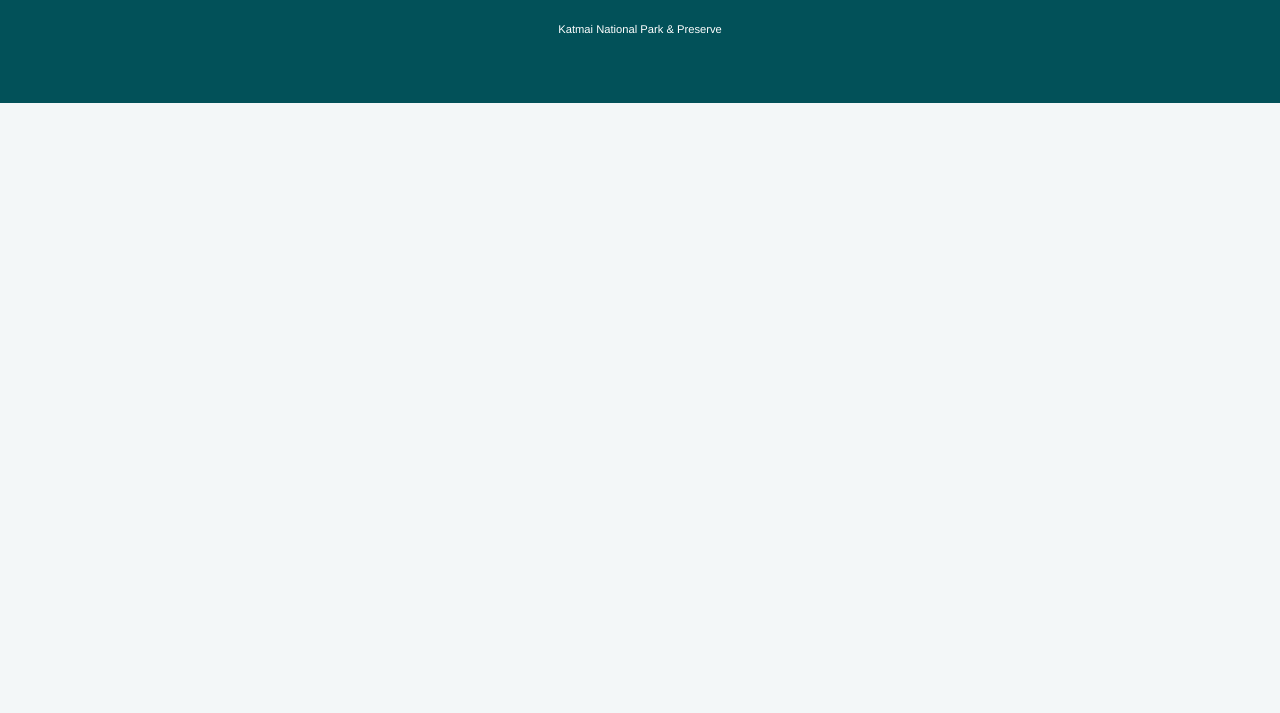
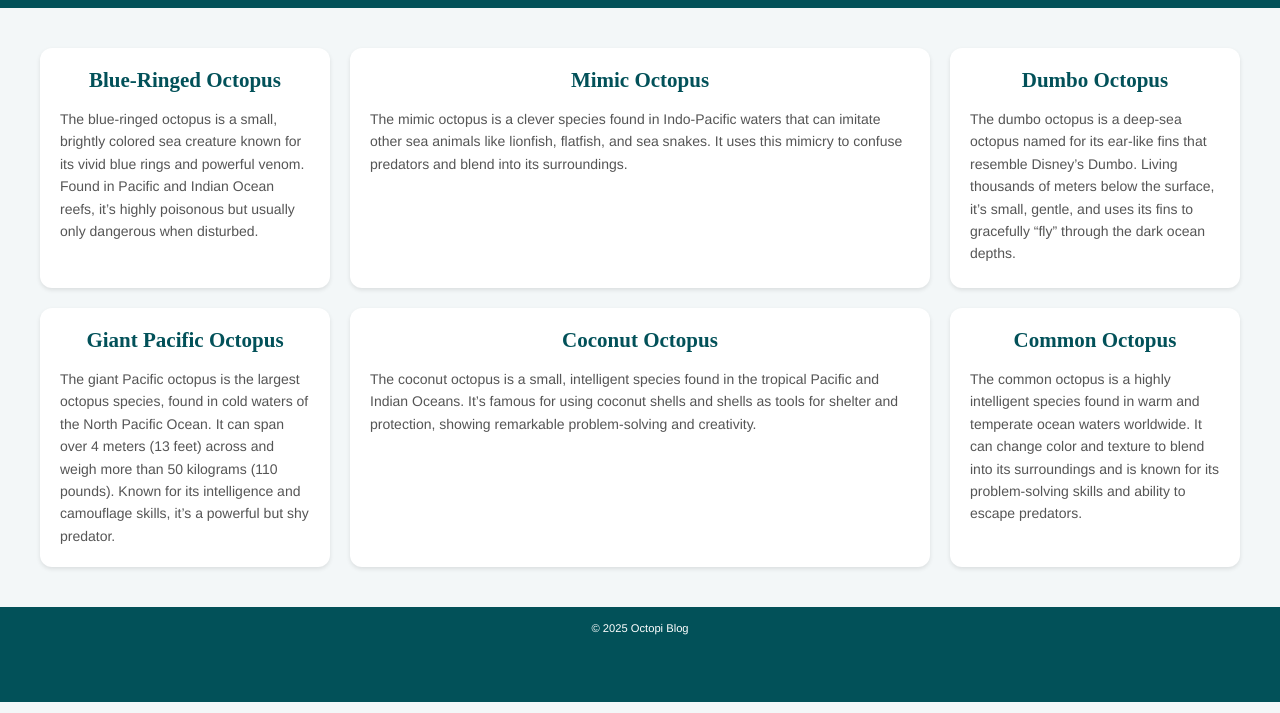
Before and after one commit to TreJpg/EX-14, a plain HTML site: page index.html in a window 1280 px wide. Shown: the part 87-800 px from the top of the page. Drawn offline with Linux system fonts and the light colour scheme; a web font is replaced by a local one.

Commit message:
inserted cards for octopi and input basic style.css for hover and headers and cards

```diff
--- a/index.html
+++ b/index.html
@@ -5,36 +5,54 @@
     <meta name="viewport" content="width=device-width, initial-scale=1" />
     <link rel="icon" href="https://github.com/favicon.ico" />
 
-    <title>Fat Bear Week</title>
+    <title>Octopus Observatory</title>
     <meta
       name="description"
-      content="Blog about fat bears in the National Parks"
+      content="Blog about different types of octopi"
     />
     <meta name="robots" content="index,follow" />
-    <meta property="og:title" content="Fat Bear Week" />
+    <meta property="og:title" content="Octopus Observatory" />
     <meta property="og:type" content="website" />
     <meta property="og:url" content="https://github.com/" />
     <meta name="twitter:card" content="summary" />
 
-    <!-- Import the webpage's stylesheet -->
+
     <link rel="stylesheet" href="style.css" />
     <link rel="stylesheet" href="https://use.typekit.net/pqm7wik.css">
   </head>
   <body>
     <header>
-        <p class="navLogo">Fat Bear Week</p>
+        <p class="navLogo">octopus</p>
     </header>
     <main>
-      <div class="bear"></div>
-      <div class="bear"></div>
-      <div class="bear"></div>
-      <div class="bear"></div>
-      <div class="bear"></div>
-      <div class="bear"></div>
+      <div class="octopus">
+        <h3>Blue-Ringed Octopus</h3>
+        <p>The blue-ringed octopus is a small, brightly colored sea creature known for its vivid blue rings and powerful venom. Found in Pacific and Indian Ocean reefs, it’s highly poisonous but usually only dangerous when disturbed.</p>
+      </div>
+      <div class="octopus">
+        <h3>Mimic Octopus</h3>
+        <p>The mimic octopus is a clever species found in Indo-Pacific waters that can imitate other sea animals like lionfish, flatfish, and sea snakes. It uses this mimicry to confuse predators and blend into its surroundings.</p>
+      </div>
+      <div class="octopus">
+        <h3>Dumbo Octopus</h3>
+        <p>The dumbo octopus is a deep-sea octopus named for its ear-like fins that resemble Disney’s Dumbo. Living thousands of meters below the surface, it’s small, gentle, and uses its fins to gracefully “fly” through the dark ocean depths.</p>
+      </div>
+      <div class="octopus">
+        <h3>Giant Pacific Octopus</h3>
+        <p>The giant Pacific octopus is the largest octopus species, found in cold waters of the North Pacific Ocean. It can span over 4 meters (13 feet) across and weigh more than 50 kilograms (110 pounds). Known for its intelligence and camouflage skills, it’s a powerful but shy predator.</p>
+      </div>
+      <div class="octopus">
+        <h3>Coconut Octopus</h3>
+        <p>The coconut octopus is a small, intelligent species found in the tropical Pacific and Indian Oceans. It’s famous for using coconut shells and shells as tools for shelter and protection, showing remarkable problem-solving and creativity.</p>
+      </div>
+      <div class="octopus">
+        <h3>Common Octopus</h3>
+        <p>The common octopus is a highly intelligent species found in warm and temperate ocean waters worldwide. It can change color and texture to blend into its surroundings and is known for its problem-solving skills and ability to escape predators.</p>
+      </div>
     </main>
     <footer>
       <p>
-        Katmai National Park &amp Preserve
+        &copy; 2025 Octopi Blog
       </p>
     </footer>
   </body>
--- a/style.css
+++ b/style.css
@@ -42,6 +42,44 @@
   height: auto;
 }
 
-.bear {
-  box-shadow: 0 1px 1px 0 rgba(0, 0, 0, 0.5);
+main {
+  display: grid;
+  grid-template-columns: 1fr 2fr 1fr;
+  gap: 20px;
+  padding: 40px 20px;
+  max-width: 1200px;
+  margin: 0 auto;
 }
+
+.octopus {
+  background-color: white;
+  border-radius: 12px;
+  box-shadow: 0 2px 4px rgba(0, 0, 0, 0.1);
+  padding: 20px;
+  min-height: 200px;
+  transition: box-shadow 0.2s ease;
+  display: flex;
+  flex-direction: column;
+  justify-content: flex-start;
+  align-items: stretch;
+}
+
+.octopus:hover {
+  box-shadow: 0 4px 8px rgba(0, 0, 0, 0.15);
+}
+
+.octopus h3 {
+  color: #025159;
+  font-size: 1.5rem;
+  margin-bottom: 15px;
+  text-align: center;
+  font-family: trilby, serif;
+  font-weight: 700;
+}
+
+.octopus p {
+  color: #555;
+  line-height: 1.6;
+  text-align: left;
+  font-size: 1rem;
+}
```
